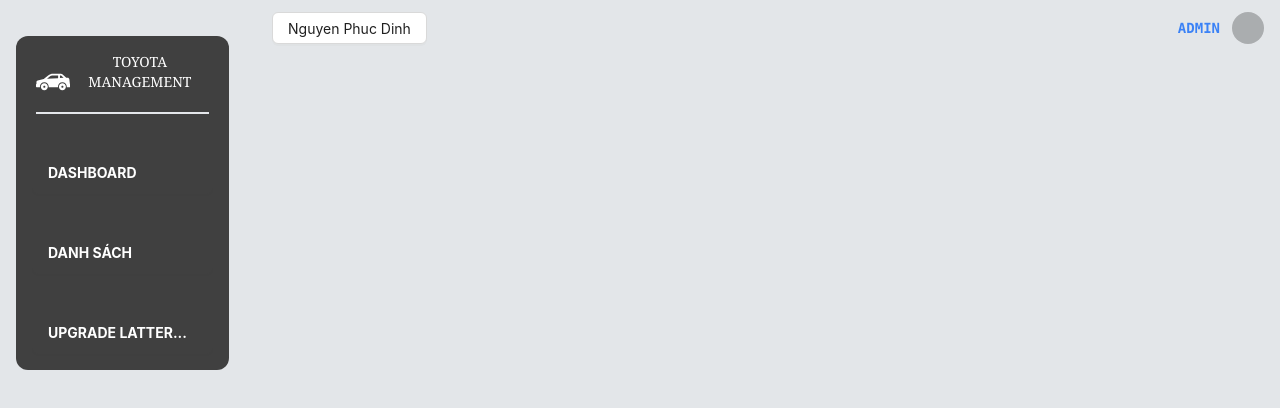
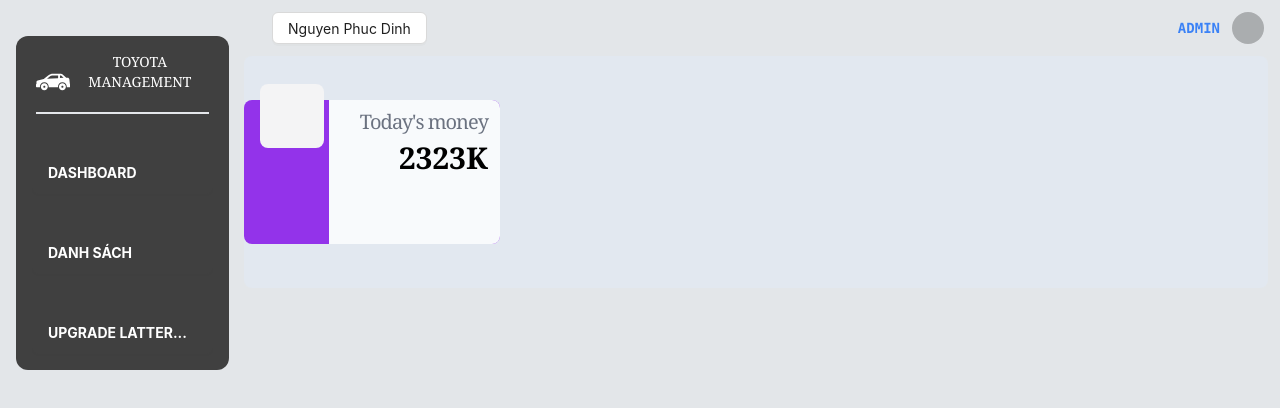
Before and after one commit to dinhnguyen888/toyotaManagement, a React (Create React App) app: page /dashboard in a window 1280 px wide. Shown: the top 408 px of the page. Built offline with nearby package versions, Linux system fonts and the light colour scheme.

Commit message:
create and add the first report component

```diff
--- a/src/App.tsx
+++ b/src/App.tsx
@@ -1,7 +1,7 @@
 import React, { useState } from 'react';
 import { Route, Routes } from 'react-router';
 import Template from './template/template';
-
+import Report from './components/reportbox';
 import Navbar from './components/navbar';
 import ListTable from './components/table';
 
@@ -11,9 +11,12 @@
   return (
     <>
        <Template>
+
     <div>
     <Routes>
-      <Route path='/' element={<ListTable />} />
+      <Route path='/dashboard' element={  <Report tieude={`Today's money`} sotien={2323} />} />
+      <Route path='/danhsach' element={<ListTable />} />
+
 
 
     </Routes>
--- a/src/components/reportbox.tsx
+++ b/src/components/reportbox.tsx
@@ -1,8 +1,23 @@
-import { UserOutlined } from "@ant-design/icons";
+import { ReactNode } from "react"
 
-const Report = () => {
+interface childProps {
+    tieude: string;
+    sotien:number;
+
+}
+
+const Report:React.FC<childProps> = ({tieude,sotien}) => {
     return (<>
-    <UserOutlined className="" />
+    <div className="h-36 w-64 bg-purple-600 rounded-lg relative my-11  ">
+        <div className="h-16 w-16 bg-zinc-100 absolute -top-4 mx-4 rounded-lg  "></div>
+        <div className="absolute right-0 bg-slate-50 h-full w-2/3 text-right font-serif rounded-e-lg ">
+            <div className="text-xl tracking-tighter text-gray-500 font-semi mr-3 mt-2">{tieude}</div>
+            <div className="uppercase text-3xl font-bold mr-3 my-1">{sotien}K</div>
+        </div>
+
+    </div>
+
+
 
 
     </>)
--- a/src/template/template.tsx
+++ b/src/template/template.tsx
@@ -13,7 +13,7 @@
             <Navbar />
         <div>
 
-        <div className="h-full w-4/5 bg-slate-100 relative  -z-10 float-right rounded-lg">
+        <div className="h-full w-4/5 bg-slate-200 relative  -z-10 float-right rounded-lg mr-3">
     {children}
         </div>
         </div>
```
